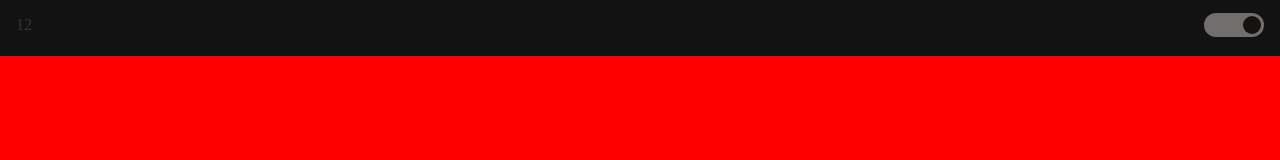
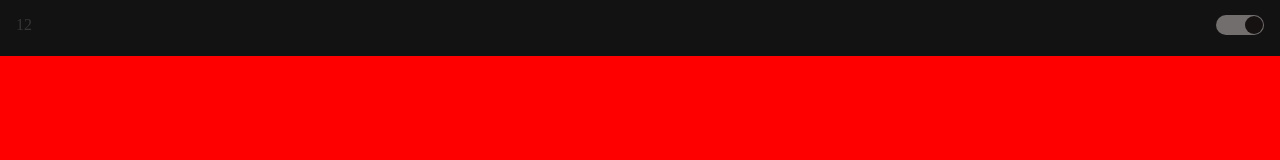
Before and after one commit to kennrheym/kennrhey-miraflores-portfolio, a Nuxt app: page / in a window 1280 px wide. Shown: the top 160 px of the page. Built offline with nearby package versions, Linux system fonts and the light colour scheme.

Commit message:
UI: lessen toggle size

```diff
--- a/components/ui/custom/color-theme-toggle.vue
+++ b/components/ui/custom/color-theme-toggle.vue
@@ -16,20 +16,20 @@ const isDarkTheme = ref(true)
         @include main.flex--all-centered;
         justify-content: flex-start;
         background-color: aliceblue;
-        width:  60px;
-        height: 24px;
+        width:  48px;
+        height: 20px;
         border-radius: 12px;
         &.light-mode:hover > div.ball{
             transition: border-color 0.1s;
             border-radius: 14px;
-            border: solid #FFE484 5px;
-            margin-inline: -2px;
+            border: solid rgba(255, 228, 132, 0.5) 5px;
+            margin-inline: -4px;
         }
         &.dark-mode:hover > div.ball{
             transition: border-color 0.1s;
             border-radius: 14px;
             border: solid #484849 5px;
-            margin-inline: -2px;
+            margin-inline: -4px;
         }
     }
 
@@ -52,7 +52,7 @@ const isDarkTheme = ref(true)
     }
 
     .ball {
-        margin-inline: 3px;
+        margin-inline: 1px;
         height: 18px;
         width: 18px;
         background-color: orange;
```
